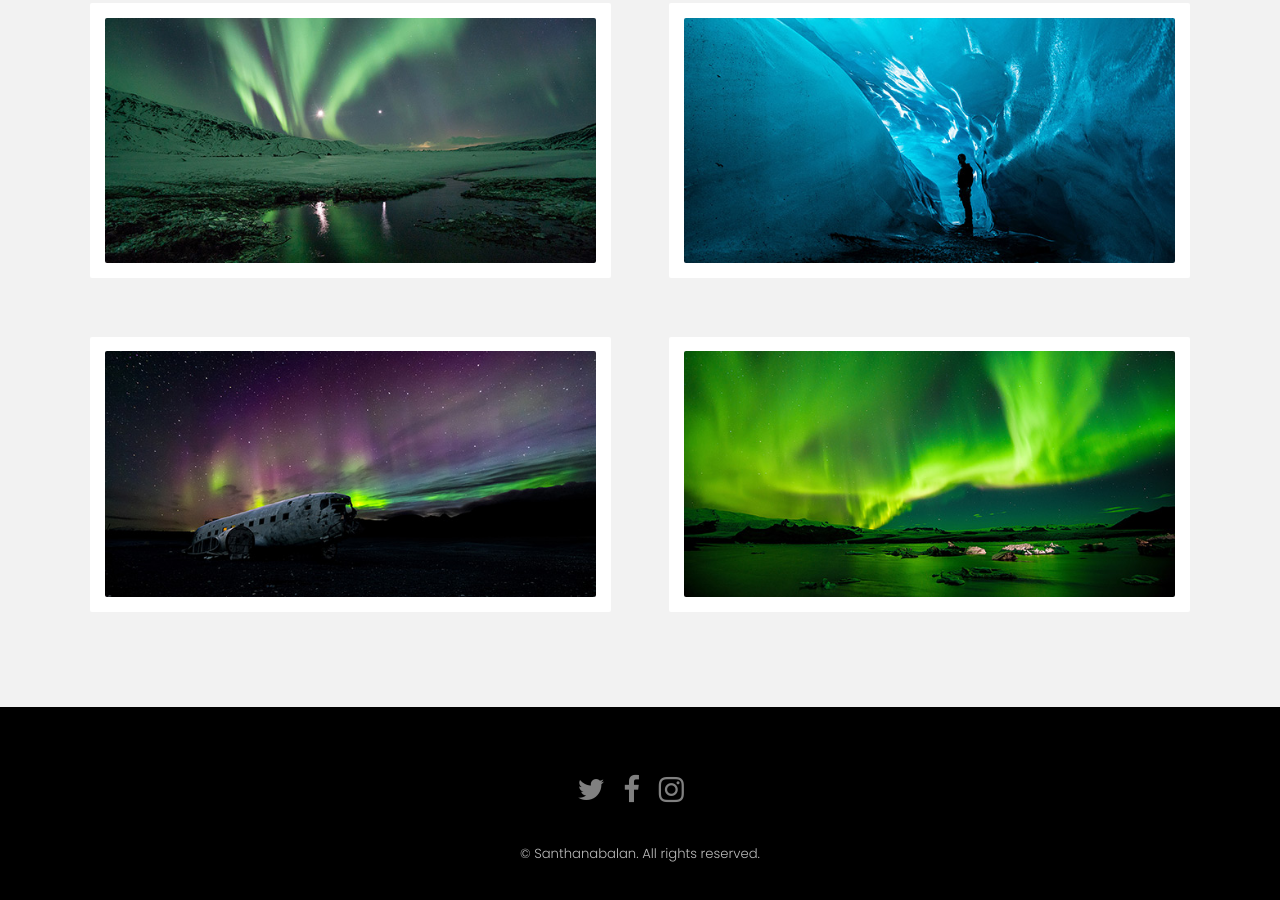
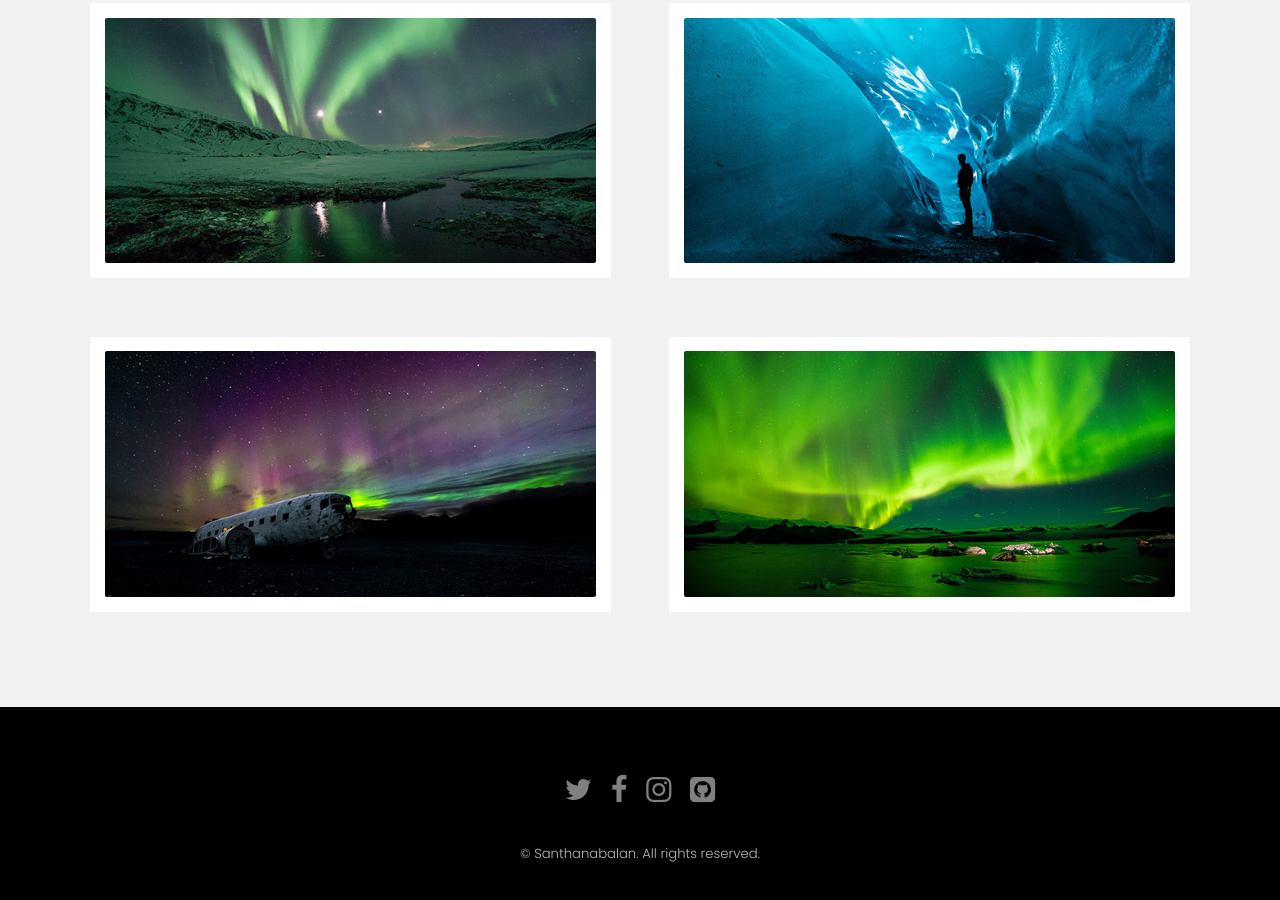
Before and after one commit to Santhanabalan/santhanabalan.github.io, a plain HTML site: page index.html in a window 1280 px wide. Shown: the part 2435-3335 px from the top of the page. Drawn offline with Linux system fonts and the light colour scheme.

Commit message:
Update index.html

```diff
--- a/index.html
+++ b/index.html
@@ -164,7 +164,7 @@
 						<li><a href="https://twitter.com/SanthanabalanV" class="icon fa-twitter"><span class="label">Twitter</span></a></li>
 						<li><a href="https://www.facebook.com/profile.php?id=100004610657324" class="icon fa-facebook"><span class="label">Facebook</span></a></li>
 						<li><a href="https://www.instagram.com/santhanabalan_2/" class="icon fa-instagram"><span class="label">Instagram</span></a></li>
-						<li><a href="https://github.com/Santhanabalan" class="icon fa-github-o"><span class="label">Github</span></a></li>
+						<li><a href="https://github.com/Santhanabalan" class="icon fa-github-square"><span class="label">Github</span></a></li>
 					</ul>
 				</div>
 				<div class="copyright">
```
